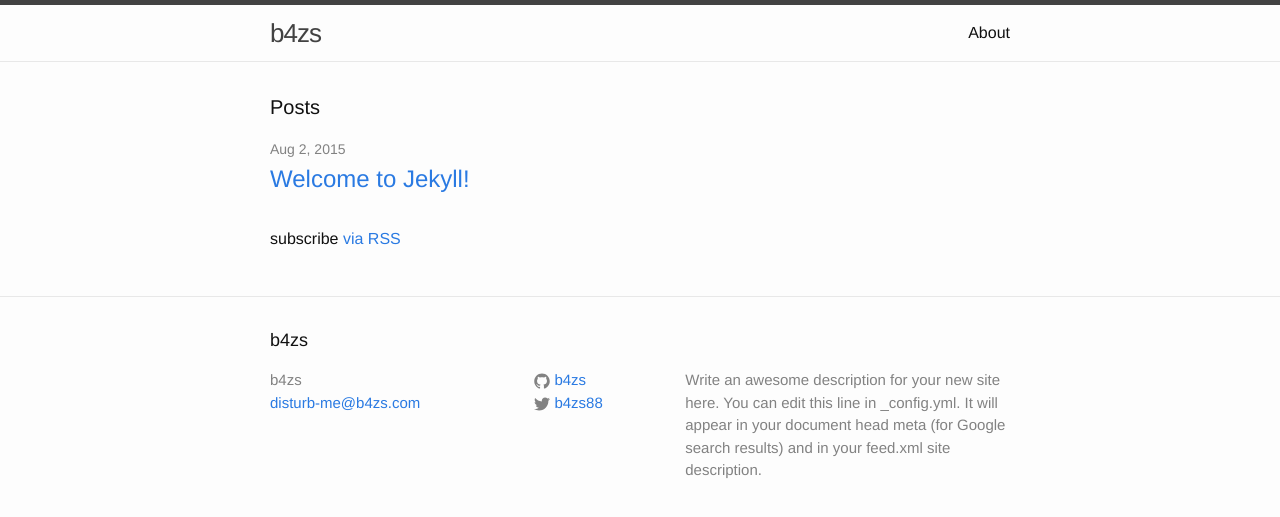
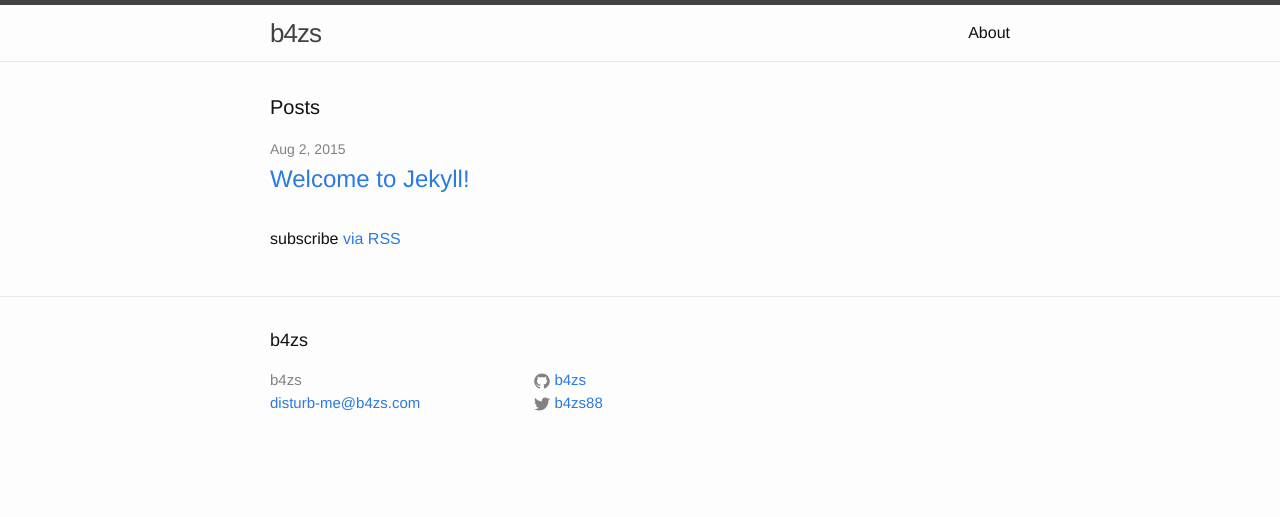
Before and after one commit to b4zs/b4zs.github.io, a Jekyll site: the page built from index.html, in a window 1280 px wide. Shown: the top 517 px of the page. Built offline with Jekyll 4.4.1, drawn with Linux system fonts in a browser that asks for light colours.

Commit message:
paths fixed

```diff
--- a/_config.yml
+++ b/_config.yml
@@ -1,12 +1,9 @@
 # Site settings
 title: b4zs
 email: disturb-me@b4zs.com
-description: > # this means to ignore newlines until "baseurl:"
-  Write an awesome description for your new site here. You can edit this
-  line in _config.yml. It will appear in your document head meta (for
-  Google search results) and in your feed.xml site description.
-baseurl: "/blog/_site" # the subpath of your site, e.g. /blog/
-url: "http://yourdomain.com" # the base hostname & protocol for your site
+description:
+baseurl: "" # the subpath of your site, e.g. /blog/
+url: "http:/b4zs.github.io" # the base hostname & protocol for your site
 twitter_username: b4zs88
 github_username:  b4zs
 
```
